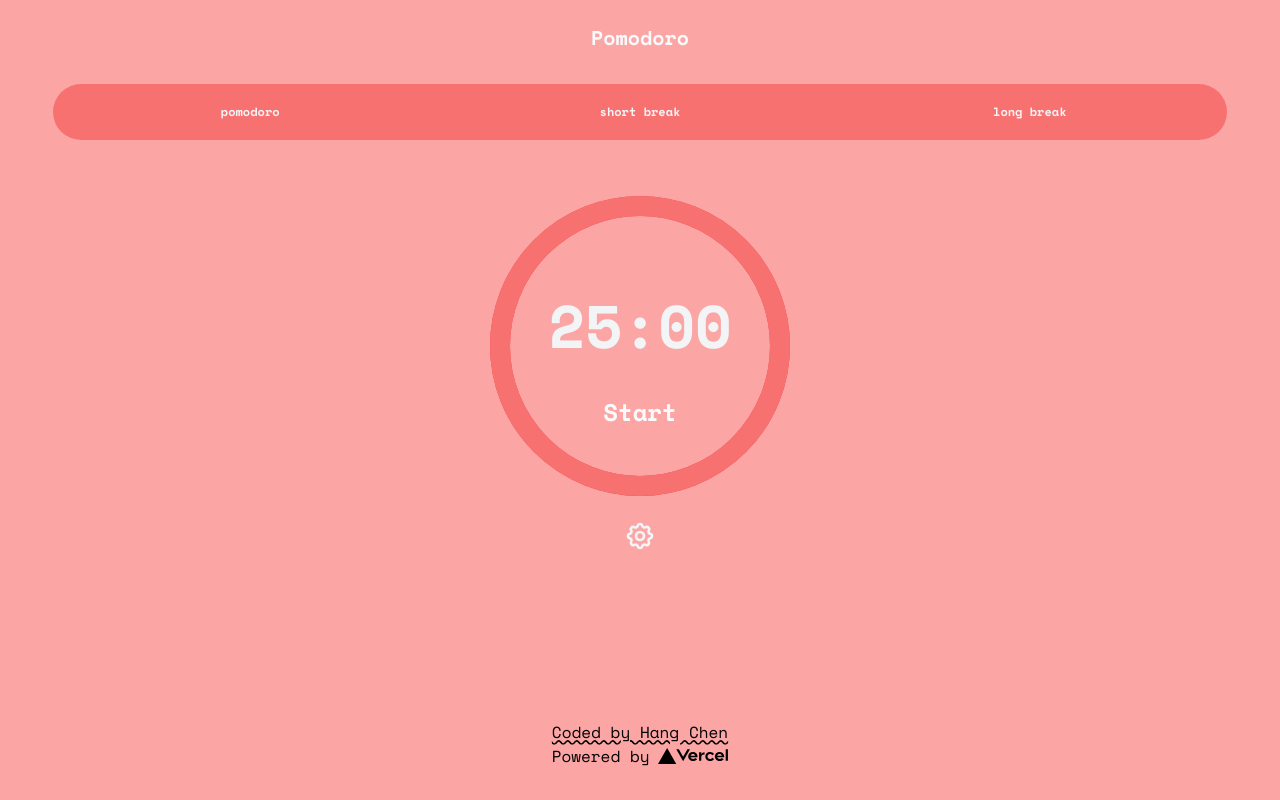
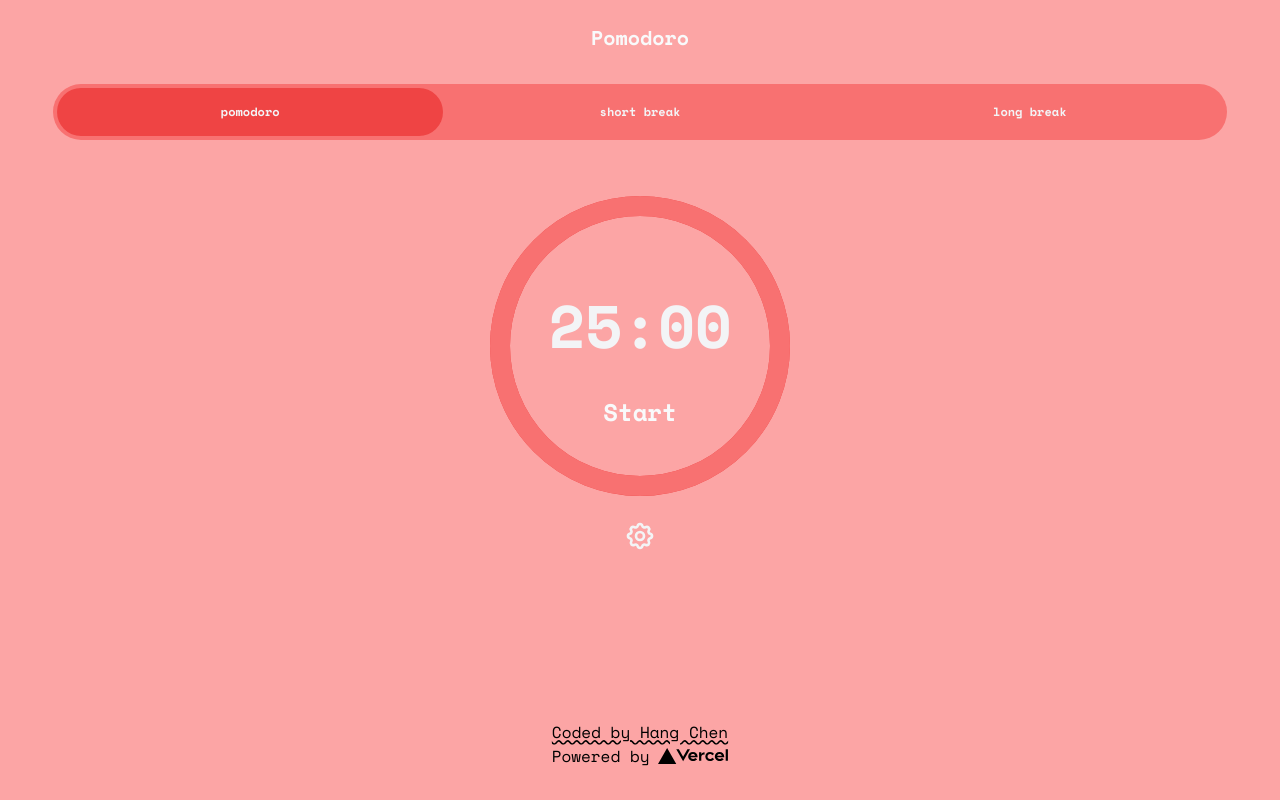
Before and after one commit to HangCcZ/Pomodoro, a Next.js app: page / in a window 1280 px wide. Built offline with nearby package versions, Linux system fonts and the light colour scheme.

Commit message:
added background color when mode is selected

```diff
--- a/components/ModeSelector.jsx
+++ b/components/ModeSelector.jsx
@@ -11,12 +11,14 @@ export default function ModeSelector() {
   const [mode, setMode] = useContext(SettingContext).clockMode
   const [isStarted, setIsStarted] = useContext(SettingContext).isStarted
   const [intervalID, setIntervalID] = useContext(SettingContext).intervalID
-
+  console.log(mode)
   return (
     <div className="mt-8 grid h-14 w-11/12 rounded-full bg-red-400 text-xs">
       <div className="mx-1 grid grid-cols-3 items-center gap-1 ">
         <button
-          className="rounded-full px-3 py-4"
+          className={`rounded-full px-3 py-4 ${
+            mode === 'pomodoro' ? 'bg-red-500' : ''
+          }`}
           onClick={() => {
             setMode(() => 'pomodoro')
             setClockTime(() => pomodoroTime)
@@ -27,7 +29,9 @@ export default function ModeSelector() {
           pomodoro
         </button>
         <button
-          className="rounded-full px-3 py-4"
+          className={`rounded-full px-3 py-4 ${
+            mode === 'shortbreak' ? 'bg-red-500' : ''
+          }`}
           onClick={() => {
             setMode(() => 'shortbreak')
             setClockTime(() => shortBreakTime)
@@ -38,7 +42,9 @@ export default function ModeSelector() {
           short break
         </button>
         <button
-          className="rounded-full px-3 py-4"
+          className={`rounded-full px-3 py-4 ${
+            mode === 'longbreak' ? 'bg-red-500' : ''
+          }`}
           onClick={() => {
             setMode(() => 'longbreak')
             setClockTime(() => longBreakTime)
```
